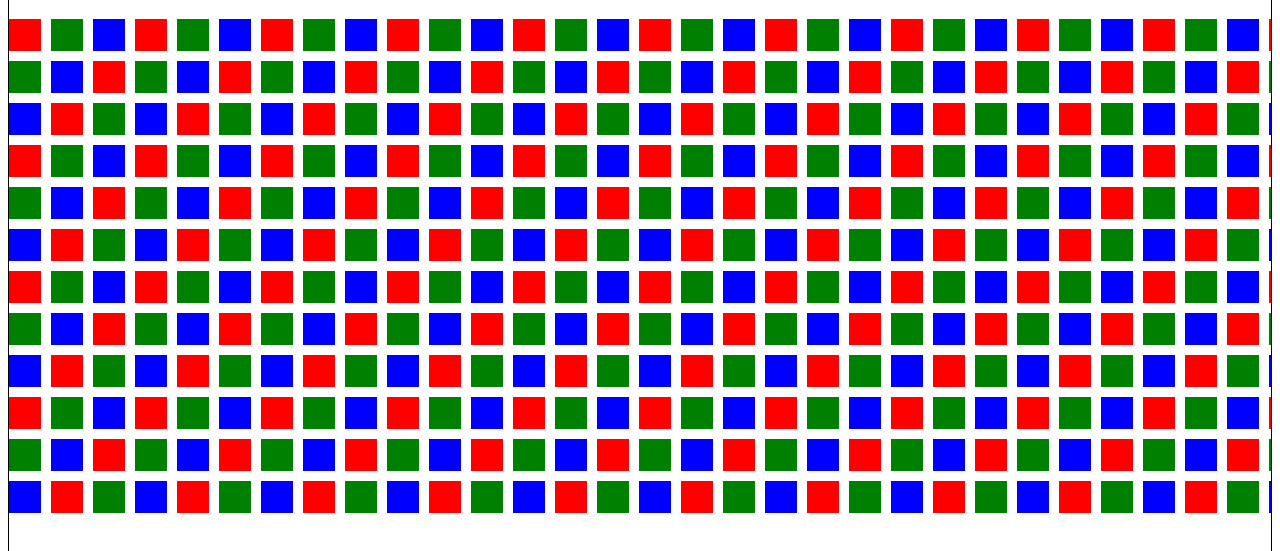
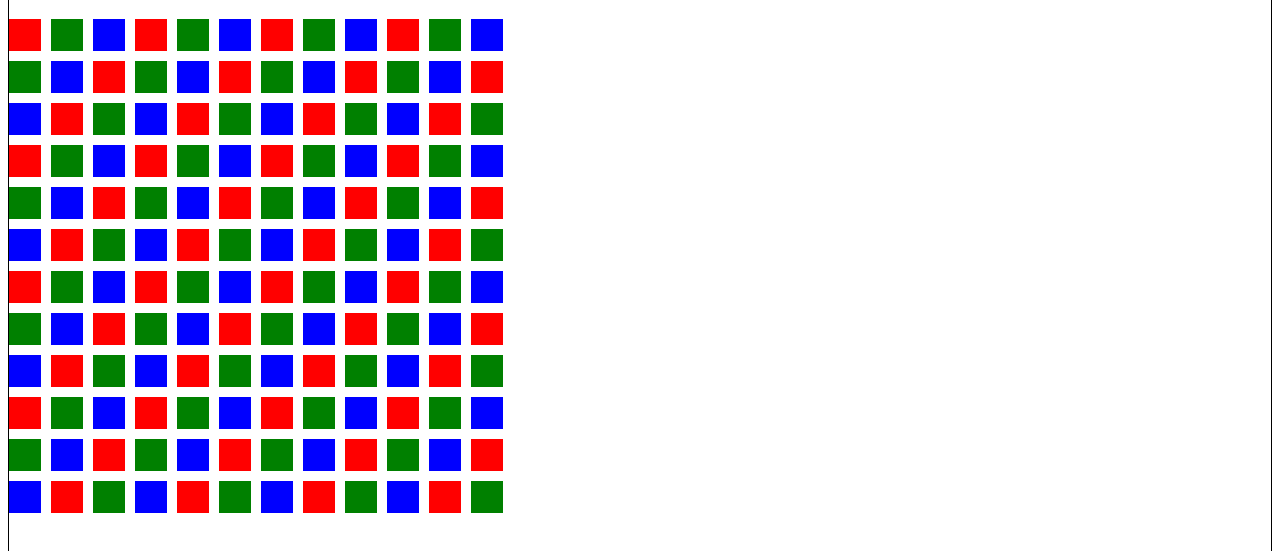
Before and after one commit to MahimaSusan/CSSPaintAPI, a plain HTML site: page demo/index.html in a window 1280 px wide. Shown: the part 81-632 px from the top of the page. Drawn offline with Linux system fonts and the light colour scheme.

Commit message:
style addition

```diff
--- a/demo/styles/styles.css
+++ b/demo/styles/styles.css
@@ -12,5 +12,5 @@ div {
     --checkerboard-size: 32;
     background-image: paint(checkerboard);
     height: 500px;
-    height: 500px;
+    width: 500px;
  }
```
